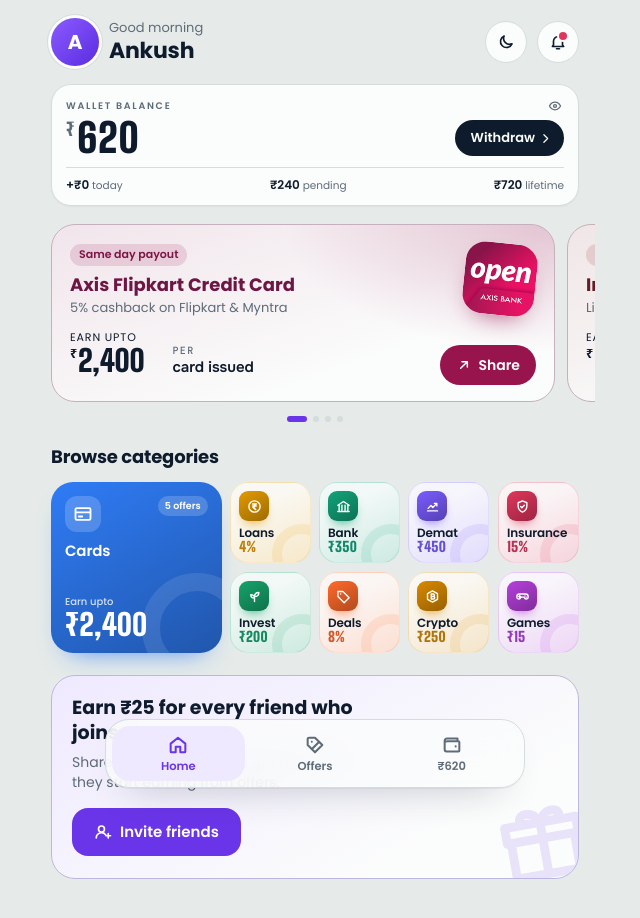
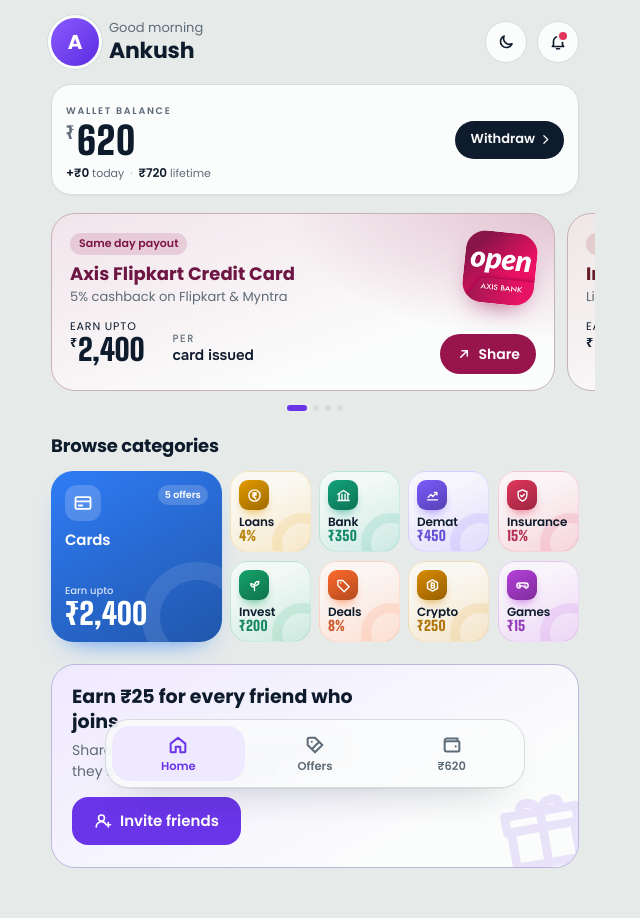
Before and after one commit to its-souvik-dev/card-design, a React (Vite) app: page / in a window 1280 px wide. Shown: the top 918 px of the page, without its empty margins (325-965 px from the left). Built offline with nearby package versions, Linux system fonts and the light colour scheme.

Commit message:
feat: enhance WalletCard component with improved layout and balance display

```diff
--- a/src/Dashboard.css
+++ b/src/Dashboard.css
@@ -55,6 +55,10 @@
 
 /* ---------- Wallet card (dashboard): simple, follows the theme ---------- */
 .wcard {
+  display: flex;
+  align-items: center;
+  justify-content: space-between;
+  gap: 12px;
   padding: 12px 14px;
   border: 1px solid var(--line);
   border-radius: 20px;
@@ -63,11 +67,8 @@
   animation: bento-in 0.35s both;
 }
 
-.wcard-top {
-  display: flex;
-  align-items: center;
-  justify-content: space-between;
-}
+.wcard-info { min-width: 0; }
+
 .wcard-label {
   font-size: 9.5px;
   font-weight: 600;
@@ -75,34 +76,14 @@
   text-transform: uppercase;
   color: var(--muted);
 }
-.wcard-eye {
-  display: grid;
-  place-items: center;
-  width: 26px;
-  height: 26px;
-  margin: -4px -4px -4px 0;
-  border: 0;
-  border-radius: 50%;
-  background: none;
-  color: var(--muted);
-  -webkit-tap-highlight-color: transparent;
-}
-
-.wcard-main {
-  display: flex;
-  align-items: center;
-  justify-content: space-between;
-  gap: 12px;
-  margin: 4px 0 10px;
-}
 
 .wcard-amount {
   display: flex;
   align-items: flex-start;
   gap: 2px;
-  margin: 0;
+  margin: 3px 0 5px;
   font-family: var(--pay-num);
-  font-size: 40px;
+  font-size: 38px;
   font-weight: 900;
   line-height: 0.95;
   letter-spacing: 0.02em;
@@ -114,12 +95,33 @@
   color: var(--muted);
 }
 
+.wcard-stats {
+  margin: 0;
+  overflow: hidden;
+  font-size: 11px;
+  color: var(--muted);
+  text-overflow: ellipsis;
+  white-space: nowrap;
+}
+.wcard-stats b {
+  font-size: 12px;
+  font-weight: 600;
+  font-variant-numeric: tabular-nums;
+  color: var(--ink);
+}
+.wcard-stats b.is-up { color: var(--up); }
+.wcard-stats i {
+  margin: 0 6px;
+  font-style: normal;
+  opacity: 0.6;
+}
+
 .wcard-cta {
   display: inline-flex;
   flex: none;
   align-items: center;
   gap: 4px;
-  height: 36px;
+  height: 38px;
   padding: 0 12px 0 16px;
   border: 0;
   border-radius: 99px;
@@ -132,30 +134,6 @@
   transition: transform 0.12s;
 }
 .wcard-cta:active { transform: scale(0.95); }
-
-/* One slim line of stats */
-.wcard-stats {
-  display: flex;
-  justify-content: space-between;
-  gap: 8px;
-  margin: 0;
-  padding: 8px 0 0;
-  border-top: 1px solid var(--line);
-  list-style: none;
-}
-.wcard-stats li {
-  min-width: 0;
-  font-size: 10.5px;
-  color: var(--muted);
-  white-space: nowrap;
-}
-.wcard-stats b {
-  font-size: 12px;
-  font-weight: 600;
-  font-variant-numeric: tabular-nums;
-  color: var(--ink);
-}
-.wcard-stats b.is-up { color: var(--up); }
 
 /* ---------- Featured carousel ---------- */
 .rail {
@@ -1005,7 +983,6 @@
 
 /* ---------- Focus & motion ---------- */
 .wv-eye:focus-visible,
-.wcard-eye:focus-visible,
 .wb-cta:focus-visible,
 .wv-seg button:focus-visible,
 .wcard-cta:focus-visible,
--- a/src/Wallet.jsx
+++ b/src/Wallet.jsx
@@ -7,46 +7,24 @@
 
 /* Premium black balance card on the dashboard. */
 export function WalletCard({ wallet = WALLET, onWithdraw }) {
-  const [hidden, setHidden] = useState(false)
-  const mask = (n) => (hidden ? '•••' : n.toLocaleString('en-IN'))
-
   return (
     <section className="wcard" aria-label="Wallet">
-      <div className="wcard-top">
+      <div className="wcard-info">
         <span className="wcard-label">Wallet balance</span>
-        <button
-          type="button"
-          className="wcard-eye"
-          aria-label={hidden ? 'Show balance' : 'Hide balance'}
-          aria-pressed={hidden}
-          onClick={() => setHidden((h) => !h)}
-        >
-          <Icon name={hidden ? 'eyeOff' : 'eye'} size={14} />
-        </button>
-      </div>
-
-      <div className="wcard-main">
         <p className="wcard-amount">
           <span>₹</span>
-          {mask(wallet.balance)}
+          {wallet.balance.toLocaleString('en-IN')}
         </p>
-        <button type="button" className="wcard-cta" onClick={onWithdraw}>
-          Withdraw
-          <Icon name="next" size={13} />
-        </button>
+        <p className="wcard-stats">
+          <b className={wallet.today > 0 ? 'is-up' : ''}>+{inr(wallet.today)}</b> today
+          <i aria-hidden="true">·</i>
+          <b>{inr(wallet.lifetime)}</b> lifetime
+        </p>
       </div>
-
-      <ul className="wcard-stats">
-        <li>
-          <b className={wallet.today > 0 ? 'is-up' : ''}>+₹{mask(wallet.today)}</b> today
-        </li>
-        <li>
-          <b>₹{mask(wallet.pending)}</b> pending
-        </li>
-        <li>
-          <b>₹{mask(wallet.lifetime)}</b> lifetime
-        </li>
-      </ul>
+      <button type="button" className="wcard-cta" onClick={onWithdraw}>
+        Withdraw
+        <Icon name="next" size={13} />
+      </button>
     </section>
   )
 }
```
